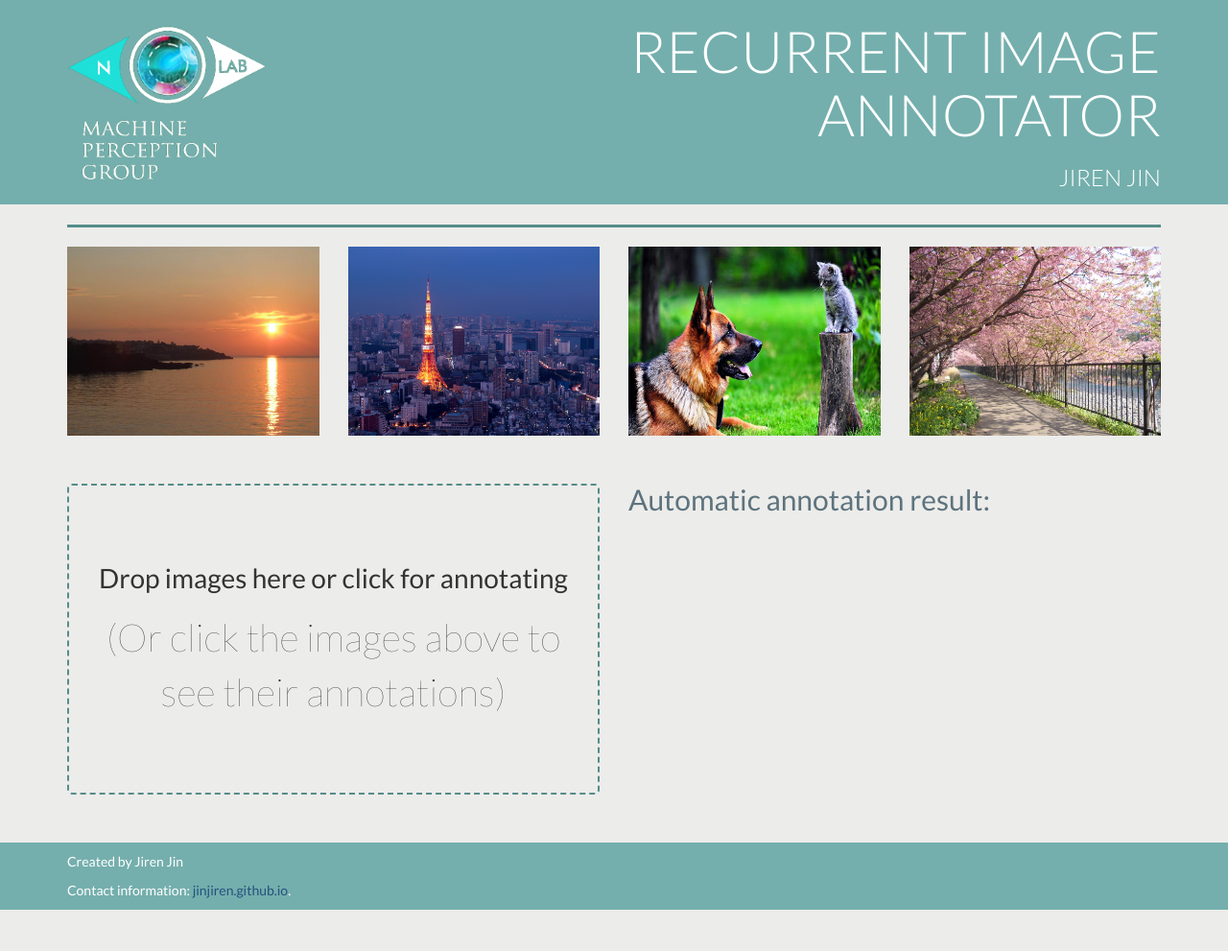
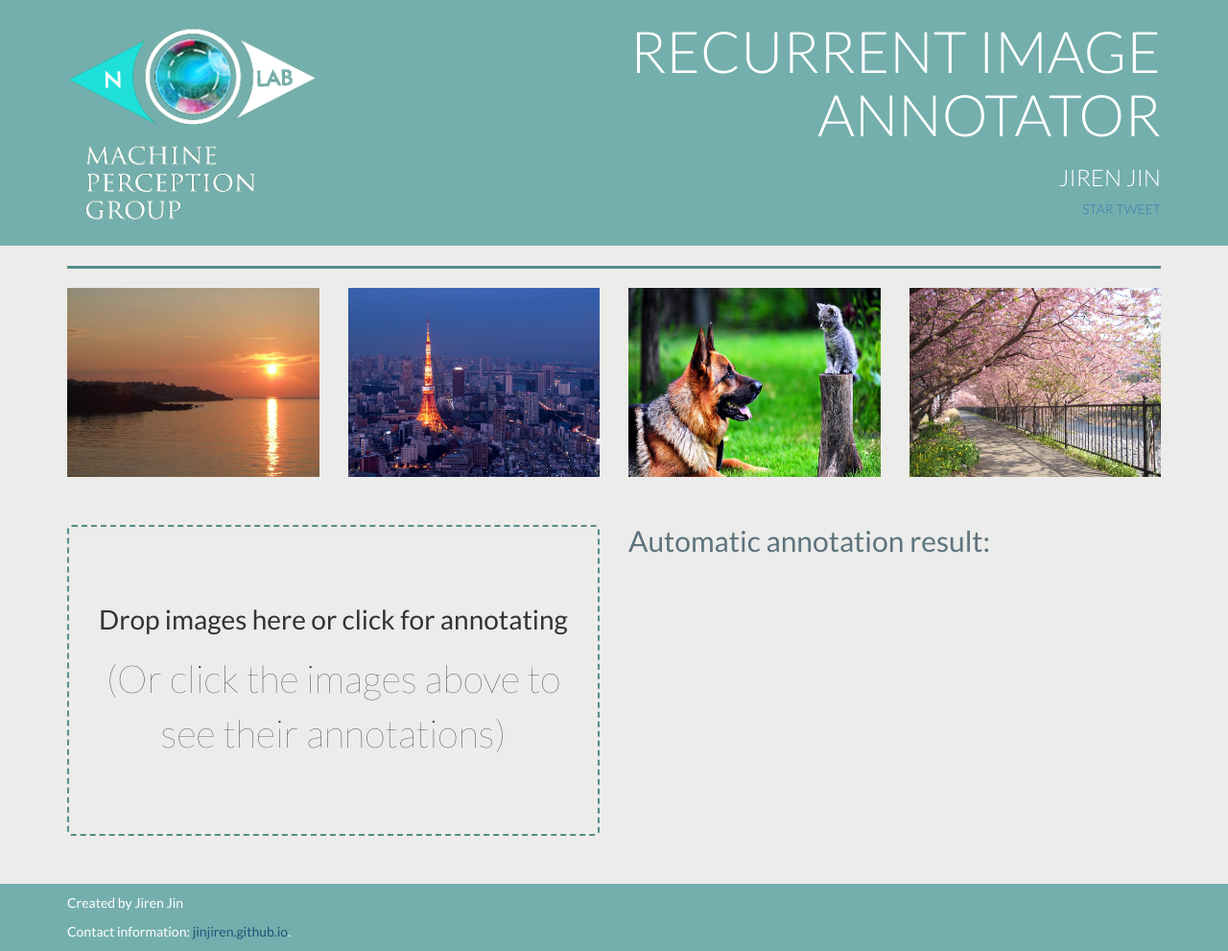
Before and after one commit to JirenJin/recurrent-image-annotator-web-demo, a Django app: page / in a window 1280 px wide. Shown: the whole page at 96% size. Before the commit the page ends 948 px from the top, so only its background shows below. Run offline with Django 3.2, Linux system fonts and the light colour scheme; some libraries are stand-ins or nearby versions.

Commit message:
feat: Add social icons (github and twitter)

```diff
--- a/annotator/static/annotator/css/style.css
+++ b/annotator/static/annotator/css/style.css
@@ -28,7 +28,7 @@ body {
 .logo-image {
     padding-top: 20px;
     padding-bottom: 20px;
-    width: 80%;
+    width: 100%;
 }
 
 .upload-image {
@@ -151,4 +151,8 @@ body {
         font-size: 40px;
         padding-bottom: 15px;
     }
+
+    .footer a {
+        font-size: 40px;
+    }
 }
--- a/annotator/templates/annotator/index.html
+++ b/annotator/templates/annotator/index.html
@@ -24,6 +24,9 @@
             <div class="col-xs-8 col-md-9 text-right text-uppercase">
                 <h1 class="title">Recurrent Image Annotator</h1>
                 <h3 class="author">Jiren Jin</h3>
+                <!-- Place this tag where you want the button to render. -->
+                <a class="github-button" href="https://github.com/jinjiren/recurrent-image-annotator-web-demo" data-icon="octicon-star" data-style="mega" aria-label="Star jinjiren/recurrent-image-annotator-web-demo on GitHub">Star</a>
+                    <a href="https://twitter.com/share" class="twitter-share-button" data-via="JirenJin" data-size="large">Tweet</a> <script>!function(d,s,id){var js,fjs=d.getElementsByTagName(s)[0],p=/^http:/.test(d.location)?'http':'https';if(!d.getElementById(id)){js=d.createElement(s);js.id=id;js.src=p+'://platform.twitter.com/widgets.js';fjs.parentNode.insertBefore(js,fjs);}}(document, 'script', 'twitter-wjs');</script>
             </div>
         </div>
     </div>
@@ -78,11 +81,19 @@
 </div>
 <div class="container-fluid bottom">
     <div class="container">
-        <footer class="text-left footer">
-            <p>Created by Jiren Jin</p>
-            <p>Contact information: <a href="http://jinjiren.github.io/contact/">
-            jinjiren.github.io</a>.</p>
-        </footer>
+        <div class="row">
+            <div class="col-xs-10">
+                <footer class="text-left footer">
+                    <p>Created by Jiren Jin</p>
+                    <p>Contact information: <a href="http://jinjiren.github.io/contact/">
+                    jinjiren.github.io</a>.</p>
+                </footer>
+            </div>
+            <div class="col-xs-2">
+                <footer class="text-right footer">
+                </footer>
+            </div>
+        </div>
     </div>
 </div>
 
@@ -126,5 +137,9 @@ Dropzone.options.imageUpload = {
 </script>
 
 
+<!-- Place this tag in your head or just before your close body tag. -->
+<script async defer src="https://buttons.github.io/buttons.js"></script>
+
+
 </body>
 </html>
```
